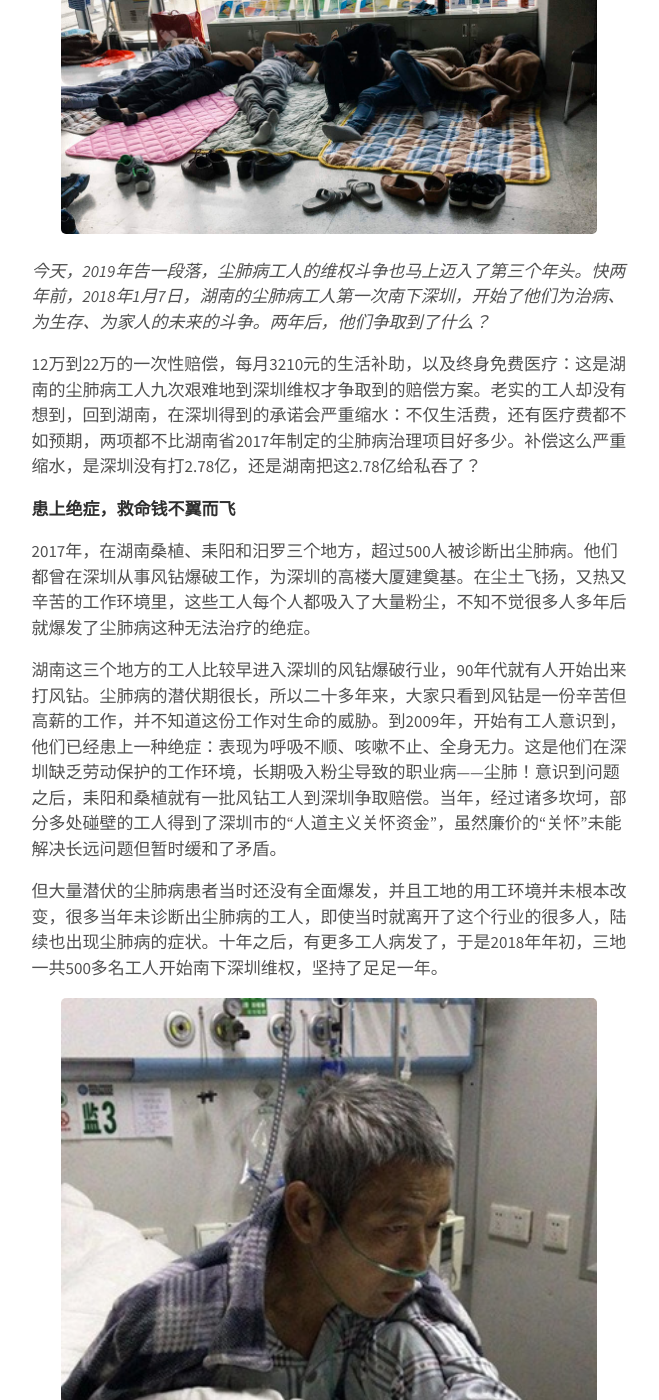
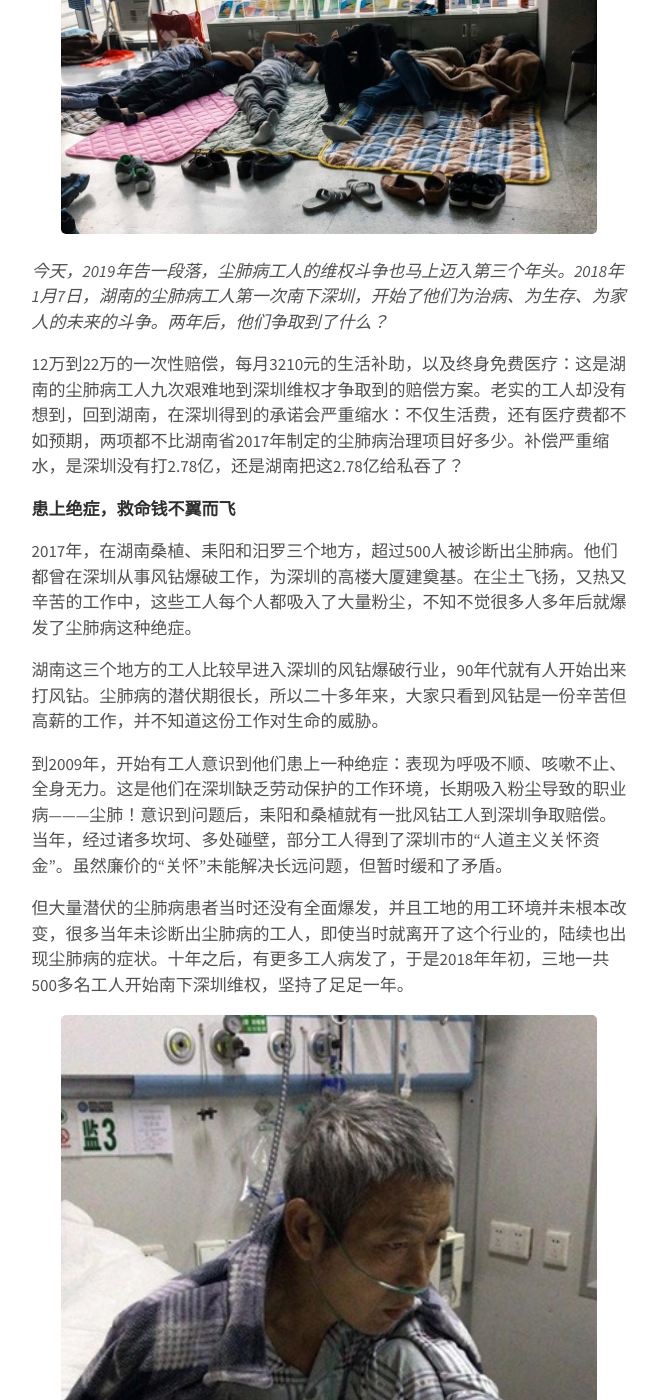
Before and after one commit to xsdai3/xsdai3.github.io, a Jekyll site: the page built from _posts/2019-12-31-谁动了尘肺病工人的救命钱？两年斗争后，提问的人已经失踪，工人赔偿还未到位.md, in a window 1280 px wide and 1400 px high, scrolled down 416 px. Shown: the whole window, without its empty margins (311-970 px from the left). Built offline with Jekyll 4.4.1, drawn with Linux system fonts in a browser that asks for light colours; our own code applies the rules of GitHub Pages for plain Markdown files; some of the changed text lies outside the part shown.

Commit message:
Update 2019-12-31-谁动了尘肺病工人的救命钱？两年斗争后，提问的人已经失踪，工人赔偿还未到位.md

```diff
--- a/_posts/2019-12-31-谁动了尘肺病工人的救命钱？两年斗争后，提问的人已经失踪，工人赔偿还未到位.md
+++ b/_posts/2019-12-31-谁动了尘肺病工人的救命钱？两年斗争后，提问的人已经失踪，工人赔偿还未到位.md
@@ -8,23 +8,27 @@
 
 <div style="text-align:center"><img src="/images/TY2.jpg" width="90%"></div>
 
-<em>今天，2019年告一段落，尘肺病工人的维权斗争也马上迈入了第三个年头。快两年前，2018年1月7日，湖南的尘肺病工人第一次南下深圳，开始了他们为治病、为生存、为家人的未来的斗争。两年后，他们争取到了什么？</em>
+<em>今天，2019年告一段落，尘肺病工人的维权斗争也马上迈入第三个年头。2018年1月7日，湖南的尘肺病工人第一次南下深圳，开始了他们为治病、为生存、为家人的未来的斗争。两年后，他们争取到了什么？</em>
 
-12万到22万的一次性赔偿，每月3210元的生活补助，以及终身免费医疗：这是湖南的尘肺病工人九次艰难地到深圳维权才争取到的赔偿方案。老实的工人却没有想到，回到湖南，在深圳得到的承诺会严重缩水：不仅生活费，还有医疗费都不如预期，两项都不比湖南省2017年制定的尘肺病治理项目好多少。补偿这么严重缩水，是深圳没有打2.78亿，还是湖南把这2.78亿给私吞了？
+12万到22万的一次性赔偿，每月3210元的生活补助，以及终身免费医疗：这是湖南的尘肺病工人九次艰难地到深圳维权才争取到的赔偿方案。老实的工人却没有想到，回到湖南，在深圳得到的承诺会严重缩水：不仅生活费，还有医疗费都不如预期，两项都不比湖南省2017年制定的尘肺病治理项目好多少。补偿严重缩水，是深圳没有打2.78亿，还是湖南把这2.78亿给私吞了？
 
 <strong>患上绝症，救命钱不翼而飞</strong>
 
-2017年，在湖南桑植、耒阳和汨罗三个地方，超过500人被诊断出尘肺病。他们都曾在深圳从事风钻爆破工作，为深圳的高楼大厦建奠基。在尘土飞扬，又热又辛苦的工作环境里，这些工人每个人都吸入了大量粉尘，不知不觉很多人多年后就爆发了尘肺病这种无法治疗的绝症。
+2017年，在湖南桑植、耒阳和汨罗三个地方，超过500人被诊断出尘肺病。他们都曾在深圳从事风钻爆破工作，为深圳的高楼大厦建奠基。在尘土飞扬，又热又辛苦的工作中，这些工人每个人都吸入了大量粉尘，不知不觉很多人多年后就爆发了尘肺病这种绝症。
 
-湖南这三个地方的工人比较早进入深圳的风钻爆破行业，90年代就有人开始出来打风钻。尘肺病的潜伏期很长，所以二十多年来，大家只看到风钻是一份辛苦但高薪的工作，并不知道这份工作对生命的威胁。到2009年，开始有工人意识到，他们已经患上一种绝症：表现为呼吸不顺、咳嗽不止、全身无力。这是他们在深圳缺乏劳动保护的工作环境，长期吸入粉尘导致的职业病——尘肺！意识到问题之后，耒阳和桑植就有一批风钻工人到深圳争取赔偿。当年，经过诸多坎坷，部分多处碰壁的工人得到了深圳市的“人道主义关怀资金”，虽然廉价的“关怀”未能解决长远问题但暂时缓和了矛盾。
+湖南这三个地方的工人比较早进入深圳的风钻爆破行业，90年代就有人开始出来打风钻。尘肺病的潜伏期很长，所以二十多年来，大家只看到风钻是一份辛苦但高薪的工作，并不知道这份工作对生命的威胁。
 
-但大量潜伏的尘肺病患者当时还没有全面爆发，并且工地的用工环境并未根本改变，很多当年未诊断出尘肺病的工人，即使当时就离开了这个行业的很多人，陆续也出现尘肺病的症状。十年之后，有更多工人病发了，于是2018年年初，三地一共500多名工人开始南下深圳维权，坚持了足足一年。
+到2009年，开始有工人意识到他们患上一种绝症：表现为呼吸不顺、咳嗽不止、全身无力。这是他们在深圳缺乏劳动保护的工作环境，长期吸入粉尘导致的职业病———尘肺！意识到问题后，耒阳和桑植就有一批风钻工人到深圳争取赔偿。当年，经过诸多坎坷、多处碰壁，部分工人得到了深圳市的“人道主义关怀资金”。虽然廉价的“关怀”未能解决长远问题，但暂时缓和了矛盾。
+
+但大量潜伏的尘肺病患者当时还没有全面爆发，并且工地的用工环境并未根本改变，很多当年未诊断出尘肺病的工人，即使当时就离开了这个行业的，陆续也出现尘肺病的症状。十年之后，有更多工人病发了，于是2018年年初，三地一共500多名工人开始南下深圳维权，坚持了足足一年。
 
 <div style="text-align:center"><img src="/images/TY3.jpg" width="90%"><br><em>坐在病床上的谷贞国(他不敢躺下，躺下就会无法呼吸)</em></div><br>
 
-在湖南尘肺病工友一年九次南下深圳维权的压力之下，深圳市被迫提高最初少得可怜的“人道主义关怀资金”方案，到12月终于得出上述的赔偿方案。虽然赔偿的标准仍然远远少于工伤赔偿的标准，但免费医疗和每月的生活补助让工友感到一点希望：免费医疗可以让他们维护身体健康，多陪伴家人几年，不因医疗费拖垮整个家庭，而每月3210元的生活补助虽然对一个失去顶梁柱的家庭还远远不够，但节约使用可以让家庭还有一点保底收入，让尘肺工人的家庭可以选择留一位亲人在家里照顾病人而不是被迫出去打工。2018年12月底，深圳市信访办的工作人员以及湖南的本地官员告诉工友，深圳已给湖南省政府打了一笔2.78亿的赔偿款，委托湖南省政府落实给湖南尘肺工友的赔偿工作。这个时候，工友就发现深圳12月的承诺在湖南政府的口中竟然缩水了。
+在湖南尘肺病工友一年九次南下深圳维权的压力之下，深圳市被迫提高最初少得可怜的“人道主义关怀资金”方案，到12月终于得出上述赔偿方案。虽然赔偿的标准仍然远远少于工伤赔偿的标准，但免费医疗和每月生活补助让工友感到一点希望：免费医疗可以让他们维护身体健康，多陪伴家人几年，不因医疗费拖垮整个家庭，而每月3210元的生活补助虽然对一个失去顶梁柱的家庭还远远不够，但节约使用可以让家庭还有一点保底收入，让尘肺工人的家庭可以选择留一位亲人在家里照顾病人而不是被迫出去打工。
 
-每月3210元的生活费成了第一个争论点。湖南省政府收了深圳的赔偿款之后，只答应给一期工人500多，二期600多，三期900多的生活费。这个赔偿不到深圳承诺的三分之一，也远远不能保住一起失去劳动能力的尘肺工人的基本生活，迫使很多尘肺家庭只能全家外出打工，工友不少留在家里无人照顾。
+2018年12月底，深圳市信访办的工作人员以及湖南的本地官员告诉工友，深圳已给湖南省政府打了一笔2.78亿的赔偿款，委托湖南省政府落实给湖南尘肺工友的赔偿工作。这个时候，工友就发现深圳12月的承诺在湖南政府的口中竟然缩水了。
+
+每月3210元的生活费成了第一个争论点。湖南省政府收了深圳的赔偿款之后，只答应给一期工人500多，二期600多，三期900多的生活费。这个赔偿不到深圳承诺的三分之一，也远远不能保住一個失去劳动能力的尘肺工人的基本生活，迫使很多尘肺家庭只能全家外出打工，工友不少留在家里无人照顾。
 
 <div style="text-align:center"><img src="/images/TY4.jpg" width="90%"><br><em>谷贞国的遗像，永远停留在他年轻的时候</em></div><br>
 
@@ -34,17 +38,19 @@
 
 深圳市政府声称给湖南打了2.78亿的赔偿款。但到了湖南，这2.78亿指定支付的三项内容，只有一次性赔偿没有缩水，生活费和医疗待遇均下降。那让我们计算一下，这一笔钱是怎么用的？
 
-首先算一下一次性赔偿要花多少钱呢？湖南工人的一次性赔偿分按照一期尘肺12万、二期17万和三期22万的标准给。如果我们假设工人一二三期尘肺病的人数都差不多，就可以按照平均值17万一个人来算。耒阳、桑植和汨罗加起来约有550名尘肺病工人。这样一次性赔偿的总额应该大约为17万/人 * 550人 = 9450万元。但免得我们算少了，政府喊冤枉，我们按照所有人都是三期的标准也算一次：22万/人 * 550人 = 1.21亿元。也就是说，一次性赔偿陪，花的不可能超过1.21亿元。
+首先算一下一次性赔偿要花多少钱呢？湖南工人的一次性赔偿为：一期尘肺12万、二期17万和三期22万。我们假设工人一二三期尘肺病的人数都差不多，就可以按照平均值17万一个人来算。耒阳、桑植和汨罗加起来约有550名尘肺病工人。这样一次性赔偿的总额应该大约为17万/人 * 550人 = 9450万元。但免得我们算少了，政府喊冤枉，我们按照所有人都是三期的标准也算一次：22万/人 * 550人 = 1.21亿元。也就是说，一次性赔偿不可能超过1.21亿元。
 
 那剩下来的1.57亿元呢？医疗费又要占多少？
 
-深圳承诺的免费医疗变成单病报销，也就是说，除尘肺病以外，其他病——无论是否与尘肺有关——都不在免费范围，按照新农合的标准报销，不能报销的自费。
+深圳承诺的免费医疗在湖南政府的口中变成单病报销，也就是说，除尘肺病以外，其他病——无论是否与尘肺有关——都不在免费范围，按照新农合的标准报销，不能报销的自费。
 
 尘肺影响的是呼吸系统，人体健康的核心功能。得了尘肺的人会全面衰弱，容易得各种病。尘肺病工人因其他病进院基本是必然的事。无论是感冒还是咽喉炎，这些都与尘肺病带来的身体衰弱息息相关。这些在工人脆弱的身体上左右出现的其他病症，也给尘肺病家庭带来了沉重的负担。“单病报销”远远不足与解决工人的医疗负担，也跟深圳承诺的终身免费医疗相差太远。
 
 <div style="text-align:center"><img src="/images/TY5.jpg" width="90%"></div>
 
-而且如果免费医疗指的只是单病报销[1]，那么湖南省本身早就有这一块的预算，深圳的赔偿款根本不需要补贴这一块。湖南省2017年的《湖南省加强农民工尘肺病防治工作的实施意见》就制定了全省要 “建立尘肺病单病种付费制度”。同年出的《湖南省尘肺病农民工基本医疗救治救助实施方案》明确了“符合条件的患者中属于建档立卡贫困户的，救助资金按照100%的比例予以救助；其他符合条件的患者救助资金按照80%的比例予以救助，患者个人按费用标准的20%付费，救助资金补助不超过5000元/年/人”。按照湖南省原有的政策，尘肺病工人只要符合贫困户条件，本身就可以医疗全额报销，而失去顶梁柱的尘肺病家庭，多属于贫困户。
+而且如果免费医疗指的只是单病报销，那么湖南省本身早就有这一块的预算，深圳的赔偿款根本不需要补贴这一块。湖南省2017年的《湖南省加强农民工尘肺病防治工作的实施意见》就制定了全省要 “建立尘肺病单病种付费制度”。同年出的《湖南省尘肺病农民工基本医疗救治救助实施方案》明确了“符合条件的患者中属于建档立卡贫困户的，救助资金按照100%的比例予以救助；其他符合条件的患者救助资金按照80%的比例予以救助，患者个人按费用标准的20%付费，救助资金补助不超过5000元/年/人”。按照湖南省原有的政策，尘肺病工人只要符合贫困户条件，本身就可以医疗全额报销，而失去顶梁柱的尘肺病家庭，多属于贫困户。
+
+<div style="text-align:center"><img src="/images/TY8.JPG" width="90%"></div>
 
 湖南省2017年的政策已经为此安排了财政预算：省财政每年安排不少于3000万元，省民政厅、省总工会每年各安排1000万元，患者户籍所在县（市、区）财政按省级补助资金总额的10%予以配套。也就是说，湖南省本来就每年有5500万元的预算专项费用，如果深圳市所承诺的免费医疗指的只是单病报销而已，湖南省本身已经有相关基金，所以深圳的钱应该不需要用于工人的医疗。
 
```
